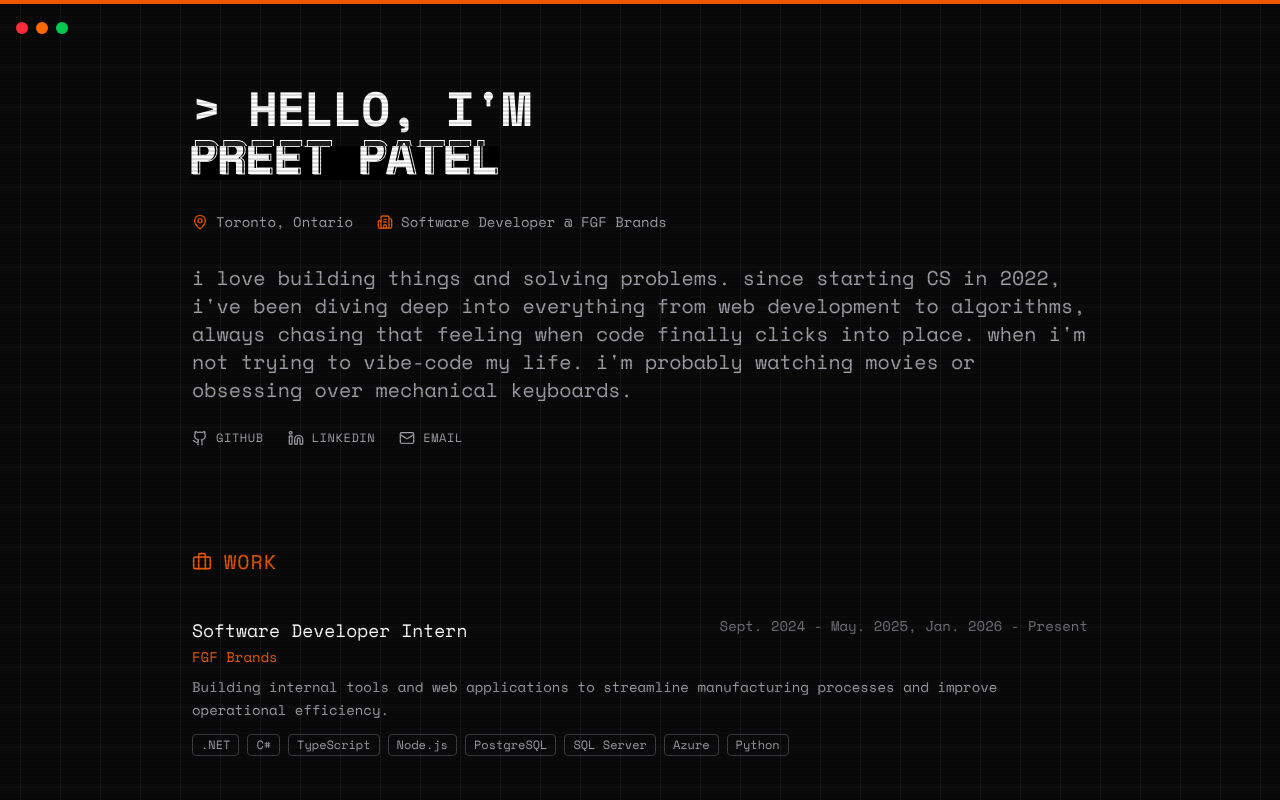
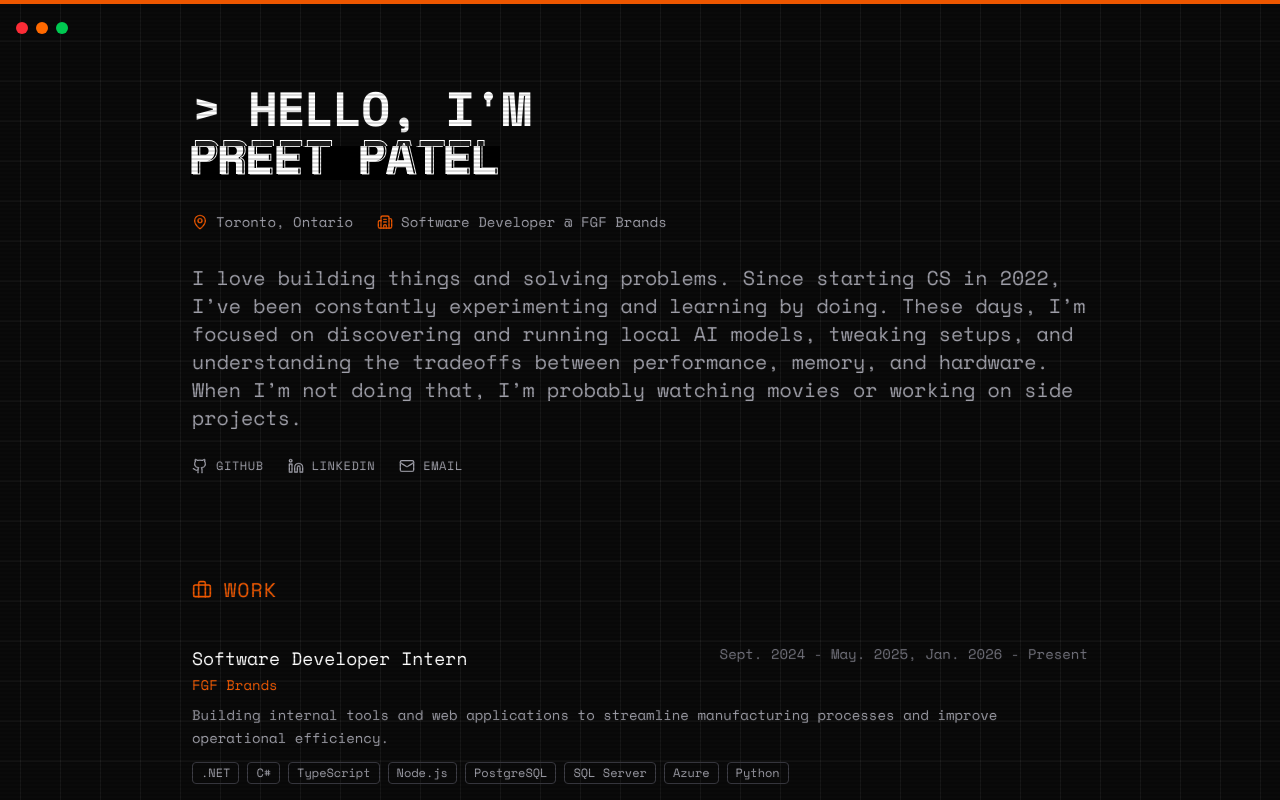
Before and after one commit to PrEEtPatEl44/portfolio, a Next.js app: page / in a window 1280 px wide. Shown: the top 800 px of the page. Built offline with nearby package versions, Linux system fonts and the light colour scheme; no server answers.

Commit message:
Update data.ts

```diff
--- a/data/data.ts
+++ b/data/data.ts
@@ -69,7 +69,7 @@ export const hero: Hero = {
   location: "Toronto, Ontario",
   position: "Software Developer @ FGF Brands",
   description:
-    "i love building things and solving problems. since starting CS in 2022, i've been diving deep into everything from web development to algorithms, always chasing that feeling when code finally clicks into place. when i'm not trying to vibe-code my life. i'm probably watching movies or obsessing over mechanical keyboards.",
+    "I love building things and solving problems. Since starting CS in 2022, I’ve been constantly experimenting and learning by doing. These days, I’m focused on discovering and running local AI models, tweaking setups, and understanding the tradeoffs between performance, memory, and hardware. When I’m not doing that, I’m probably watching movies or working on side projects.",
   socialLinks: [
     {
       name: "GITHUB",
```
